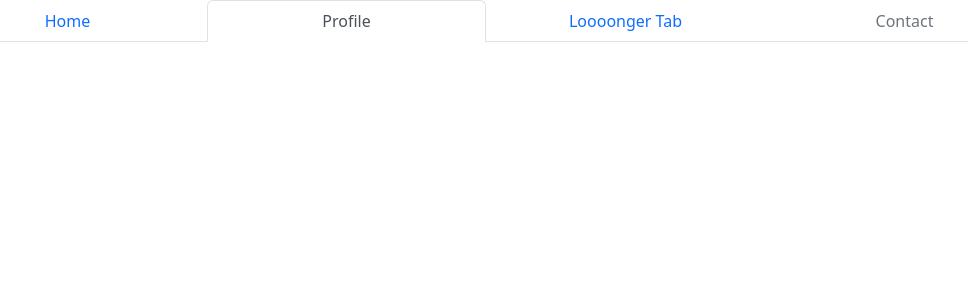
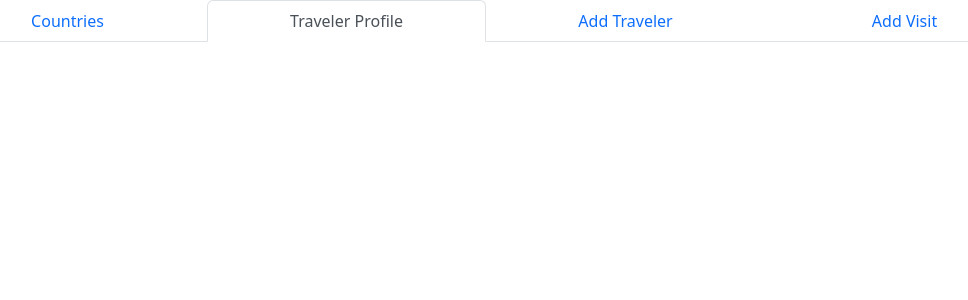
Before and after one commit to william-luck/my-app-frontend, a React (Create React App) app: page / in a window 1280 px wide. Shown: the top 300 px of the page, without its empty margins (154-1122 px from the left). Built offline with nearby package versions, Linux system fonts and the light colour scheme; no server answers.

Commit message:
add state functionality for user profile

```diff
--- a/src/App.js
+++ b/src/App.js
@@ -14,6 +14,7 @@ function App() {
   const [countries, setCountries] = useState([])
   const [selectedCountry, setSelectedCountry] = useState(1)
   const [travelerCountArray, setTravelerCountArray] = useState([])
+  const [profileEnabled, setProfileEnabled] = useState(false)
 
   useEffect(() => {
     fetch('http://localhost:9292/countries')
@@ -33,17 +34,23 @@ function App() {
       className="mb-3"
       justify
     >
-      <Tab eventKey="home" title="Home">
+      <Tab eventKey="home" title="Countries">
         <CountryList countries={countries} setSelectedCountry={setSelectedCountry} travelerCountArray={travelerCountArray}/>
-        <TravelersInfo selectedCountry={selectedCountry}/>
+        <TravelersInfo selectedCountry={selectedCountry} setProfileEnabled={setProfileEnabled} profileEnabled={profileEnabled}/>
       </Tab>
-      <Tab eventKey="profile" title="Profile">
+      {profileEnabled ?
+        <Tab eventKey="profile" title="Traveler Profile">
+        {/* <Sonnet /> */}
+        </Tab>
+        :
+        <Tab eventKey="profile" title="Traveler Profile" disabled>
+        {/* <Sonnet /> */}
+        </Tab>
+        }
+      <Tab eventKey="longer-tab" title="Add Traveler">
         {/* <Sonnet /> */}
       </Tab>
-      <Tab eventKey="longer-tab" title="Loooonger Tab">
-        {/* <Sonnet /> */}
-      </Tab>
-      <Tab eventKey="contact" title="Contact" disabled>
+      <Tab eventKey="longer-tab2" title="Add Visit">
         {/* <Sonnet /> */}
       </Tab>
     </Tabs>
--- a/src/Components/TravelersInfo.js
+++ b/src/Components/TravelersInfo.js
@@ -8,7 +8,7 @@ import React, { useState } from 'react';
 import { useEffect } from 'react';
 
 
-function TravelersInfo({selectedCountry}) {
+function TravelersInfo({selectedCountry, setProfileEnabled, profileEnabled}) {
 
     const [travelersInCountry, setTravelersInCountry] = useState([])
     const [visitsOfSelectedTravler, setVistsOfSelectedTraveler] = useState([])
@@ -37,14 +37,8 @@ function TravelersInfo({selectedCountry}) {
                 console.log(visits)
                 setVistsOfSelectedTraveler(visits)
             })
-
+        setProfileEnabled(!profileEnabled)
     }
-
-
-
-
-
-
 
     return(
         <div>
```
